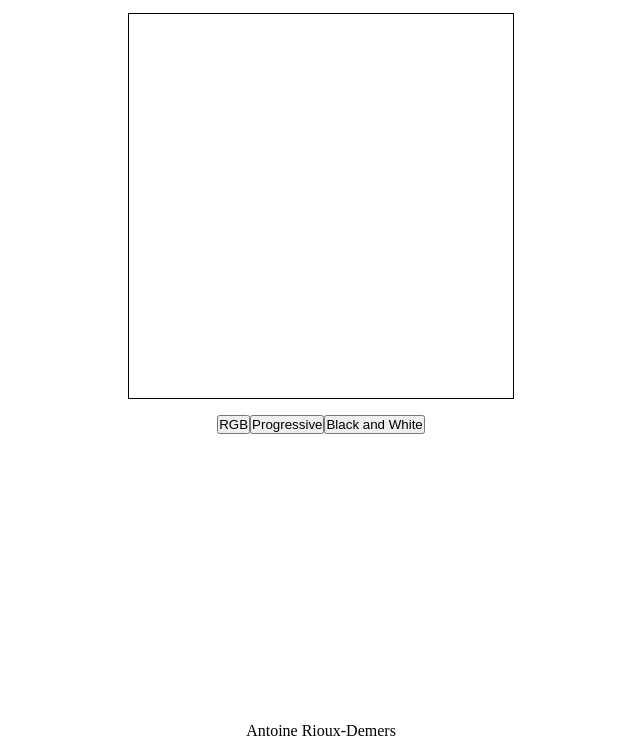
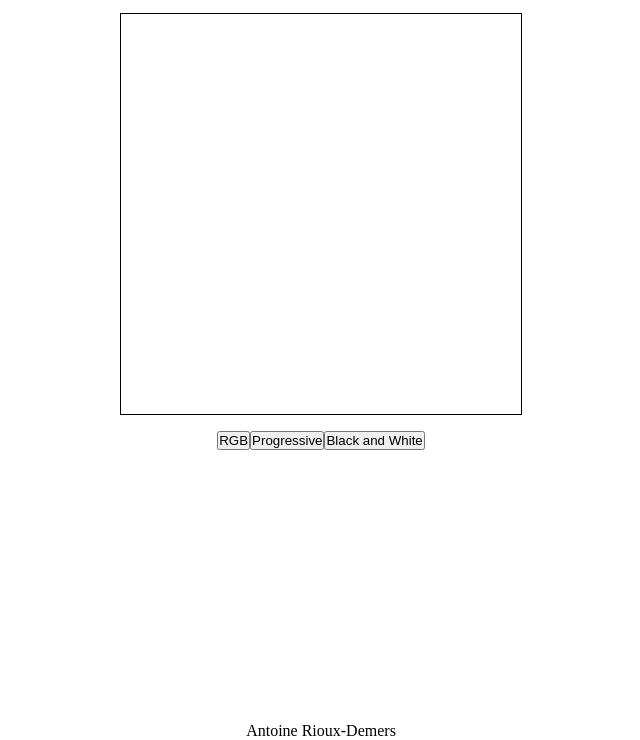
Before and after one commit to AntoineRiouxDemers/EtchASketch, a plain HTML site: page index.html in a window 1280 px wide. Shown: the part 62-802 px from the top of the page, without its empty margins (319-959 px from the left). Drawn offline with Linux system fonts and the light colour scheme.

Commit message:
Fix resize screen and media grid size
Added a fix to screen resizing, not perfect

```diff
--- a/javascript.js
+++ b/javascript.js
@@ -4,15 +4,14 @@ const clearBtn = document.getElementById('clearBtn');
 const rgbBtn = document.getElementById('rgbBtn');
 const progressiveBtn = document.getElementById('progressBtn');
 const blackBtn = document.getElementById('blackBtn');
-const gridDimension = 30 //dimension in vertical width VW set for the grid itself
+var gridDimension = parseInt(getComputedStyle(document.getElementById('grid')).getPropertyValue('width')); //dimension in vertical width VW set for the grid itself
 var currentDimension;
 var currentColor = 'black';
 
 dimensionBtn.addEventListener('click', () => dimensionClicked());
 if(currentDimension == null) setGrid(16);
 
-
-//main game function
+// Main game function
 function game(){
 
     let pixels = document.querySelectorAll('.pixels');
@@ -20,21 +19,36 @@ function game(){
     pixels.forEach(pixel => {
         pixel.addEventListener('mouseover', function () {
             setColor(pixel);
-            console.log(pixel.classList);
-
         });
     });
 
+    document.addEventListener('mouseover', () => adjustGrid());
     clearBtn.addEventListener('click', () => clearGrid());
     rgbBtn.addEventListener('click', () => currentColor = 'rgb');
     blackBtn.addEventListener('click', () => currentColor = 'black');
+}
+
+// Adjust grid with screen sizes
+function adjustGrid(){
+    let pixels = document.querySelectorAll('.pixels');
+    let columns = document.querySelectorAll('.columns');
+    gridDimension = parseInt(getComputedStyle(document.getElementById('grid')).getPropertyValue('width'))
+
+    columns.forEach(column => {
+        column.style.height = gridDimension / currentDimension + 'px';
+        column.style.width = gridDimension + 'px';
+    });
+
+    pixels.forEach(pixel => {
+        pixel.style.height = gridDimension / currentDimension + 'px';
+        pixel.style.width = gridDimension / currentDimension + 'px';
+    });
 }
 
 //Set Color of pixel when mouse hover it
 function setColor(pixel, isAlreadyColored){
     switch(currentColor){
         case 'rgb':
-            console.log('rgb(' + getRandomColor() + ')')
             pixel.style.backgroundColor = 'rgb(' + getRandomColor() + ')';
             break;
         case 'progressive':
@@ -42,6 +56,10 @@ function setColor(pixel, isAlreadyColored){
         default:
             pixel.style.backgroundColor = currentColor;
     }
+}
+
+function getProgressive(pixel){
+
 }
 
 //Return a random rgb array
@@ -66,11 +84,11 @@ function setGrid(dimension){
     for(let i = 0; i < dimension; i++){
         let column = gridDiv.appendChild(document.createElement('div'));
         column.classList.add('columns');
-        column.setAttribute('style', 'Display: flex; width: ' + gridDimension + 'vw; height: ' + gridDimension / dimension + 'vw;');
+        column.setAttribute('style', 'Display: flex; width: ' + gridDimension + 'px; height: ' + gridDimension / dimension + 'px;');
         for(let i = 0; i< dimension; i++){
             let pixel = column.appendChild(document.createElement('div'));
             pixel.classList.add('pixels');
-            pixel.setAttribute('style', 'height: ' + gridDimension / dimension + 'vw; width: ' + gridDimension / dimension + 'vw;');
+            pixel.setAttribute('style', 'height: ' + gridDimension / dimension + 'px; width: ' + gridDimension / dimension + 'px;');
         }
     }
     game();
--- a/styles.css
+++ b/styles.css
@@ -34,15 +34,14 @@ body{
     margin: 1em 0;
     display: flex;
     flex-direction: column;
-    width: 30vw;
-    height: 30vw;
+    width: 400px;
+    height: 400px;
     border: solid 0.1em;
 }
 
-.black{
-    background-color: black;
+@media (max-width: 650px) {
+    #grid{
+        width: 200px;
+        height: 200px;
+    }
 }
-
-.rgb{
-    background-color: red;
-}
```
